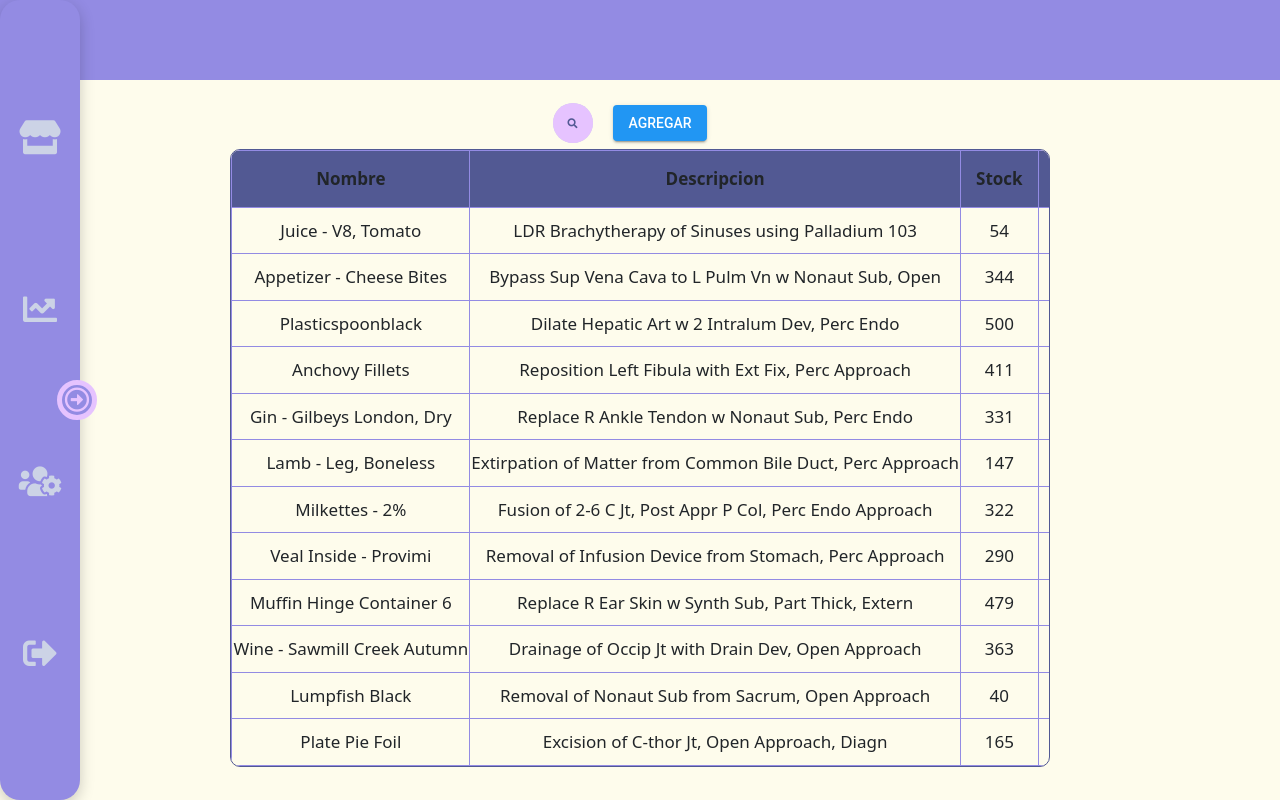
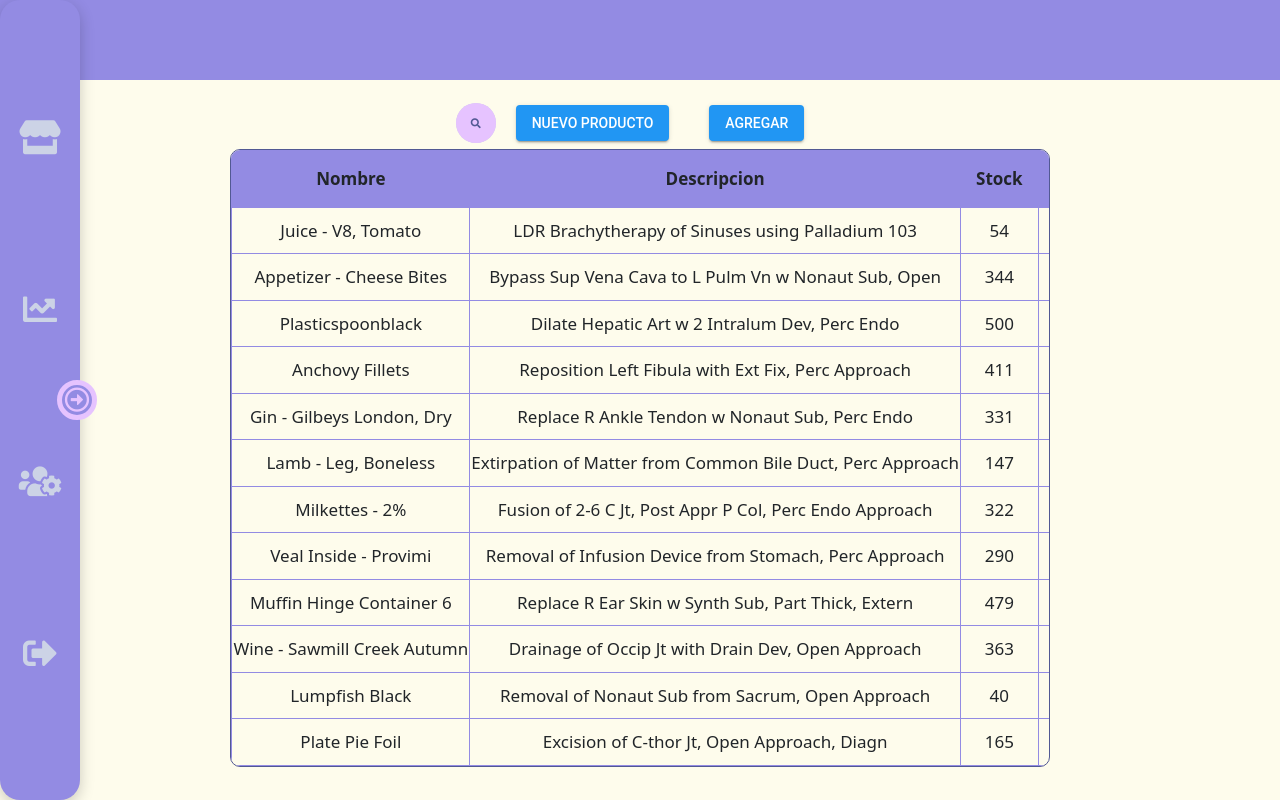
Before and after one commit to rarc41/novaticPoS, a React (Create React App) app in the folder front/: page / in a window 1280 px wide. Built offline with nearby package versions, Linux system fonts and the light colour scheme.

Commit message:
bug fix mapin en ventas, oculatdo campo id y cliente id

```diff
--- a/front/src/components/Productos.js
+++ b/front/src/components/Productos.js
@@ -1,5 +1,6 @@
 import React from "react";
 import "../styles/Products.css";
+import BtnMaterial from "./common/BtnMaterial";
 import Table from "./common/Table"
 import ToolBar from "./common/ToolBar";
 
@@ -107,7 +108,9 @@ const Productos = () => {
 
   return (
     <div className="Module Module-container product-section">
-      <ToolBar></ToolBar>
+      <ToolBar>
+        <BtnMaterial>Nuevo Producto</BtnMaterial>
+      </ToolBar>
       <Table headers={headers} data={products}></Table>
     </div>
   );
--- a/front/src/components/common/Table.js
+++ b/front/src/components/common/Table.js
@@ -8,23 +8,22 @@ const Table = ({ headers, data }) => {
       <table className="table-main">
         <thead className="fixed">
           <tr>
-            {headers.map((field) => (
-              <th>{field}</th>
-            ))}
+            {headers.map((field) =>
+              field !== "id" && field !== "client_id" ? <th>{field}</th> : ""
+            )}
             <th>Actions</th>
           </tr>
         </thead>
         <tbody>
           {data.map((element) => (
-
             <tr key={element.id}>
-                {Object.keys(element).map((key) => (
-
-                    (key!=='id' && key!=='img')?
-                    <td>{element[key]}</td>
-                    :
-                    ''
-                ))}
+              {Object.keys(element).map((key) =>
+                key !== "id" && key !== "img" && key !== "client_id" ? (
+                  <td>{element[key]}</td>
+                ) : (
+                  ""
+                )
+              )}
               {/* <td>{element.name}</td>
               <td>{element.descripcion}</td>
               <td>{element.price}</td>
--- a/front/src/styles/Table.css
+++ b/front/src/styles/Table.css
@@ -43,10 +43,11 @@ th {
   font-size: 1.7rem;
   width: 100%;
   white-space: nowrap;
+  border-collapse: collapse;
 }
 
 .table-responsive table > thead {
-  background-color: var(--neutral-blue);
+  background-color: var(--light-blue);
   text-align: center;
   text-transform: capitalize;
 }
```
